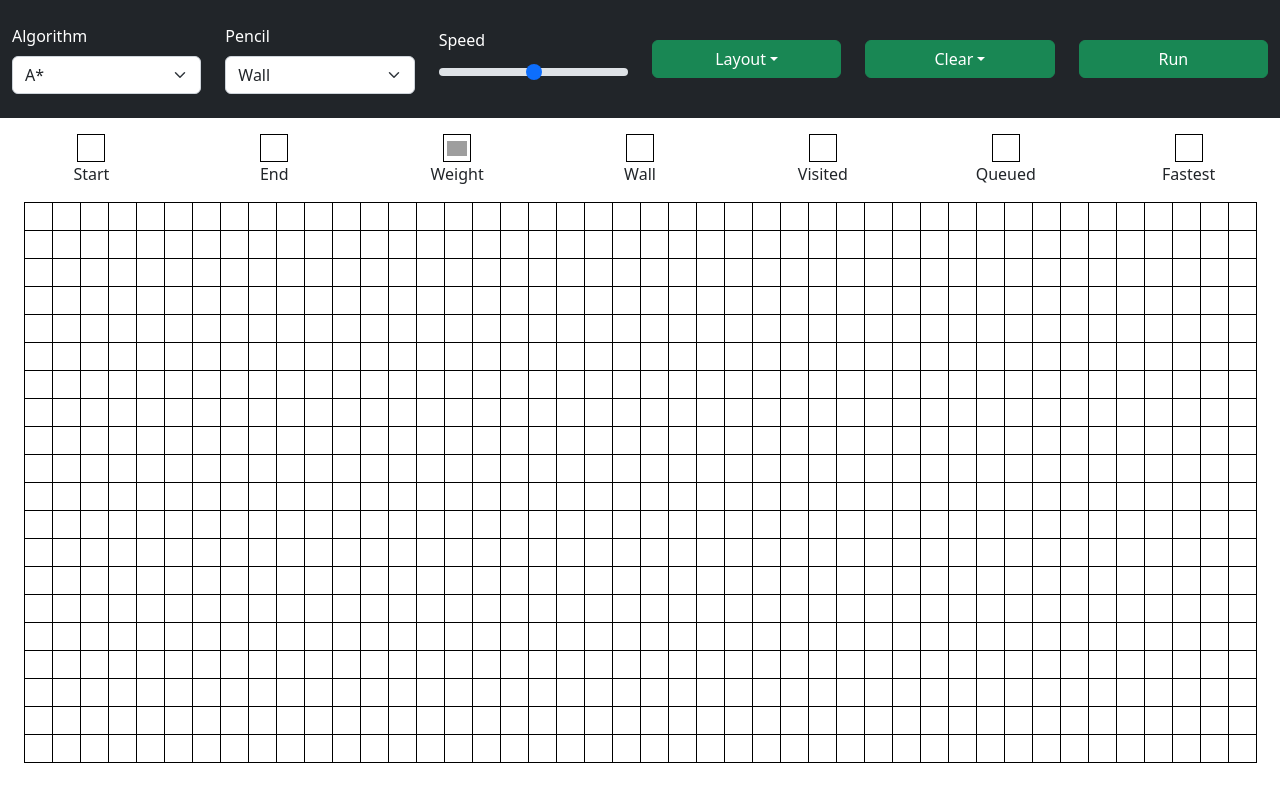
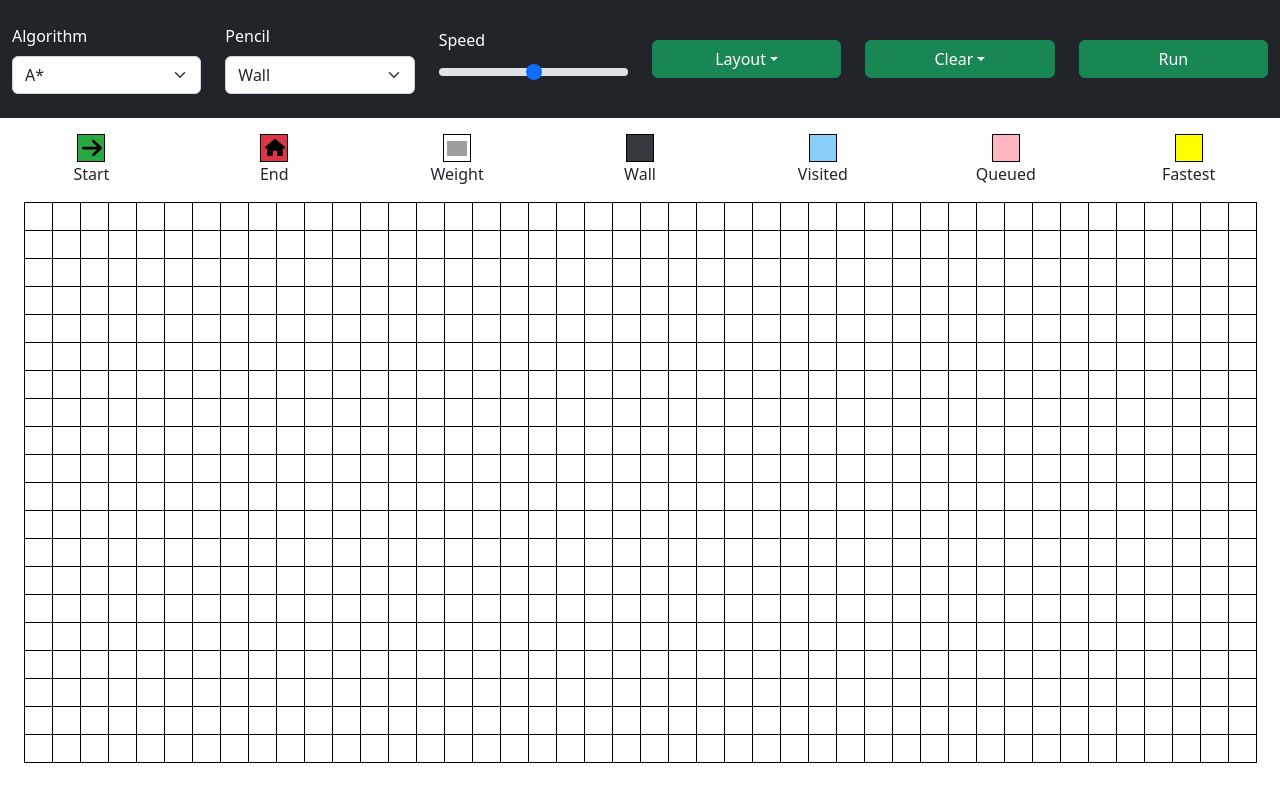
Before and after one commit to 99061142/Pathfinding, a React (Create React App) app: page / in a window 1280 px wide. Built offline with nearby package versions, Linux system fonts and the light colour scheme; grey boxes are pictures that could not be loaded.

Commit message:
Removed dataset "type"
Removed dataset "type" and only add the cell type inside the classNames if it isn't "weight".

```diff
--- a/src/cellInformation.jsx
+++ b/src/cellInformation.jsx
@@ -1,27 +1,27 @@
-import { Container, Row, Col } from 'react-bootstrap';
+import { Container, Row, Col } from "react-bootstrap";
 
 function CellInformation() {
-    const TYPES = ['start', 'end', 'weight', 'wall', 'visited', 'queued', 'fastest'];
+    // Show the user every type of cell with the given SVG (if the type has an SVG)
+    const TYPES = ["start", "end", "weight", "wall", "visited", "queued", "fastest"];
     return (
         <Container
-            className='my-3 d-none d-sm-block'
+            className="my-3 d-none d-sm-block"
             fluid
         >
             <Row
-                className='justify-content-around text-center'
+                className="justify-content-around text-center"
             >
                 {TYPES.map((type, key) =>
                     <Col
                         key={key}
                     >
                         <div
-                            className='cell mx-auto'
-                            data-type={type}
-                            data-weight={type === 'weight' ? 10 : 1}
+                            className={"cell mx-auto" + (type === "weight" ? '' : ' ' + type)}
+                            data-weight={type === "weight" ? 10 : 1}
                         >
                         </div>
                         <p
-                            className='mb-0 text-capitalize'
+                            className="mb-0 text-capitalize"
                         >
                             {type}
                         </p>
```
